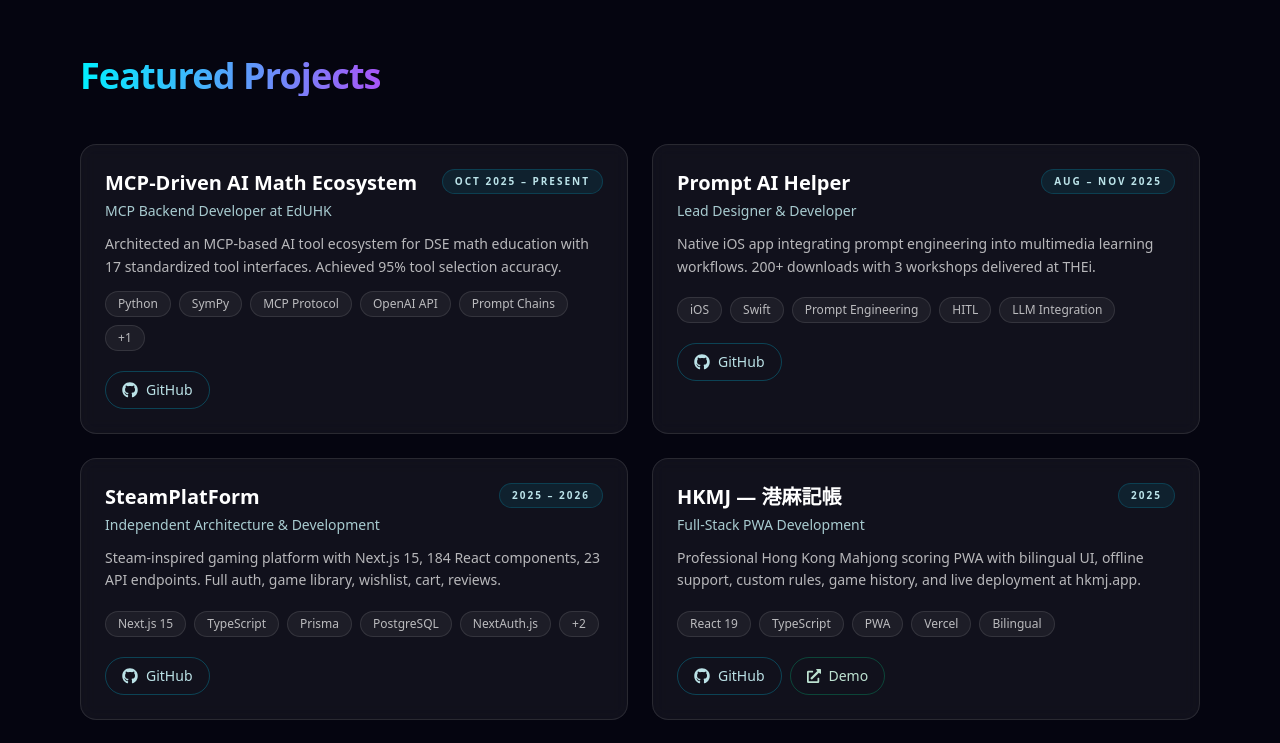
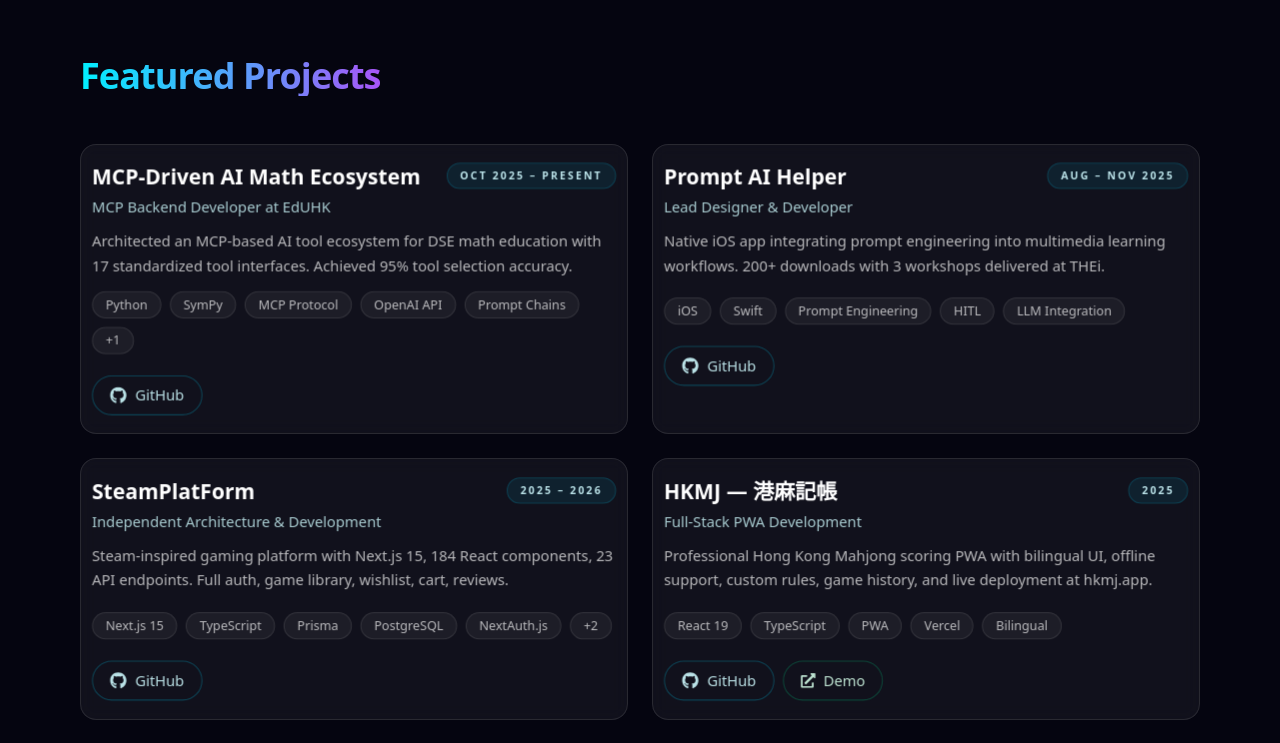
Before and after one commit to Kenneth0416/mycv, a Next.js app: page / in a window 1280 px wide. Shown: the part 1940-2683 px from the top of the page. Built offline with nearby package versions, Linux system fonts and the light colour scheme.

Commit message:
fix: apply 3D transform to TiltCard content
Add translateZ to ensure card content follows tilt rotation in 3D space

```diff
--- a/src/components/TiltCard.tsx
+++ b/src/components/TiltCard.tsx
@@ -67,7 +67,9 @@ export default function TiltCard({
           transformStyle: "preserve-3d",
         }}
       >
-        {children}
+        <div style={{ transform: "translateZ(50px)", transformStyle: "preserve-3d" }}>
+          {children}
+        </div>
       </motion.div>
     </motion.div>
   );
```
